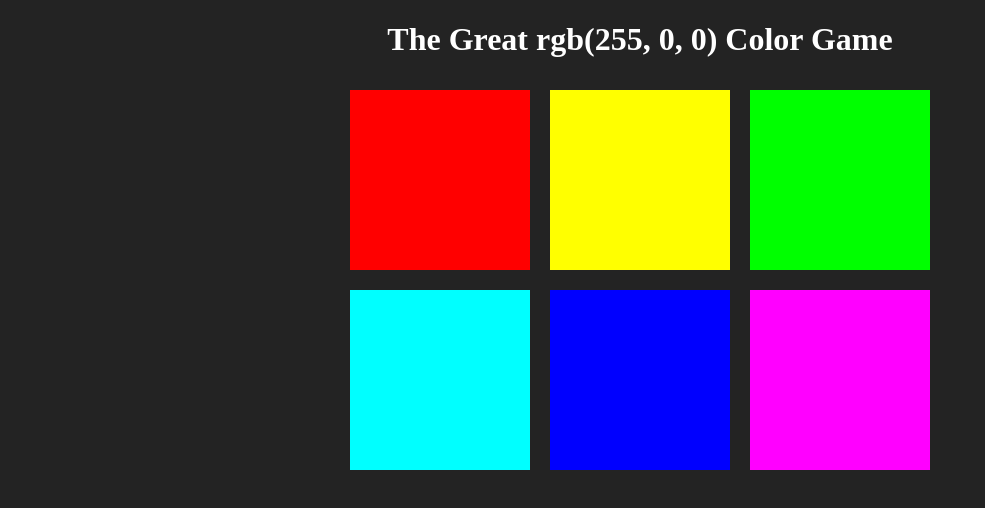
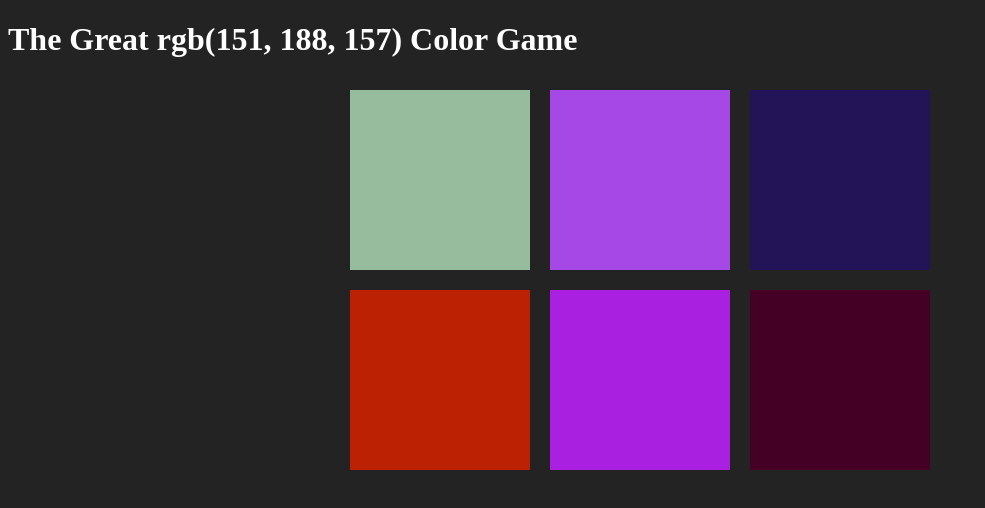
Before and after one commit to jefferylgraham/web-developer-bootcamp, a plain HTML site: page section-17-color-game/index.html in a window 1280 px wide. Shown: the whole page, without its empty margins (0-985 px from the left). Drawn offline with Linux system fonts and the light colour scheme.

Commit message:
randomize square colors

```diff
--- a/section-17-color-game/css/style.css
+++ b/section-17-color-game/css/style.css
@@ -4,7 +4,6 @@ body {
 
 h1 {
   color: white;
-  text-align: center;
 }
 
 span {
--- a/section-17-color-game/js/app.js
+++ b/section-17-color-game/js/app.js
@@ -1,17 +1,9 @@
-var colors = [
-  "rgb(255, 0, 0)",
-  "rgb(255, 255, 0)",
-  "rgb(0, 255, 000)",
-  "rgb(0, 255, 255)",
-  "rgb(0, 0, 255)",
-  "rgb(255, 0, 255)"
-];
-
+var colors = generateRandomColors(6);
 var pickedColor = pickColor();
-
 var squares = document.querySelectorAll(".square");
 var colorDisplay = document.getElementById("colorDisplay");
 var messageDisplay = document.querySelector("#message");
+var h1 = document.querySelector("h1");
 
 colorDisplay.textContent = pickedColor;
 
@@ -21,6 +13,7 @@ for (var i = 0; i < squares.length; i++) {
     var clickedColor = this.style.backgroundColor;
     if(clickedColor === pickedColor) {
       messageDisplay.textContent = "Correct!";
+      h1.style.backgroundColor = clickedColor;
       changeColors(clickedColor);
     }
     else {
@@ -40,3 +33,18 @@ function pickColor() {
   var random = Math.floor(Math.random() * colors.length)
   return colors[random];
 }
+
+function generateRandomColors(num) {
+  var arr = [];
+  for(var i = 0; i < num; i++) {
+    arr.push(randomColor());
+  }
+  return arr;
+}
+
+function randomColor() {
+  var r = Math.floor(Math.random() * 256);
+  var g = Math.floor(Math.random() * 256);
+  var b = Math.floor(Math.random() * 256);
+  return "rgb(" + r + ", " + g + ", " + b + ")"
+}
```
